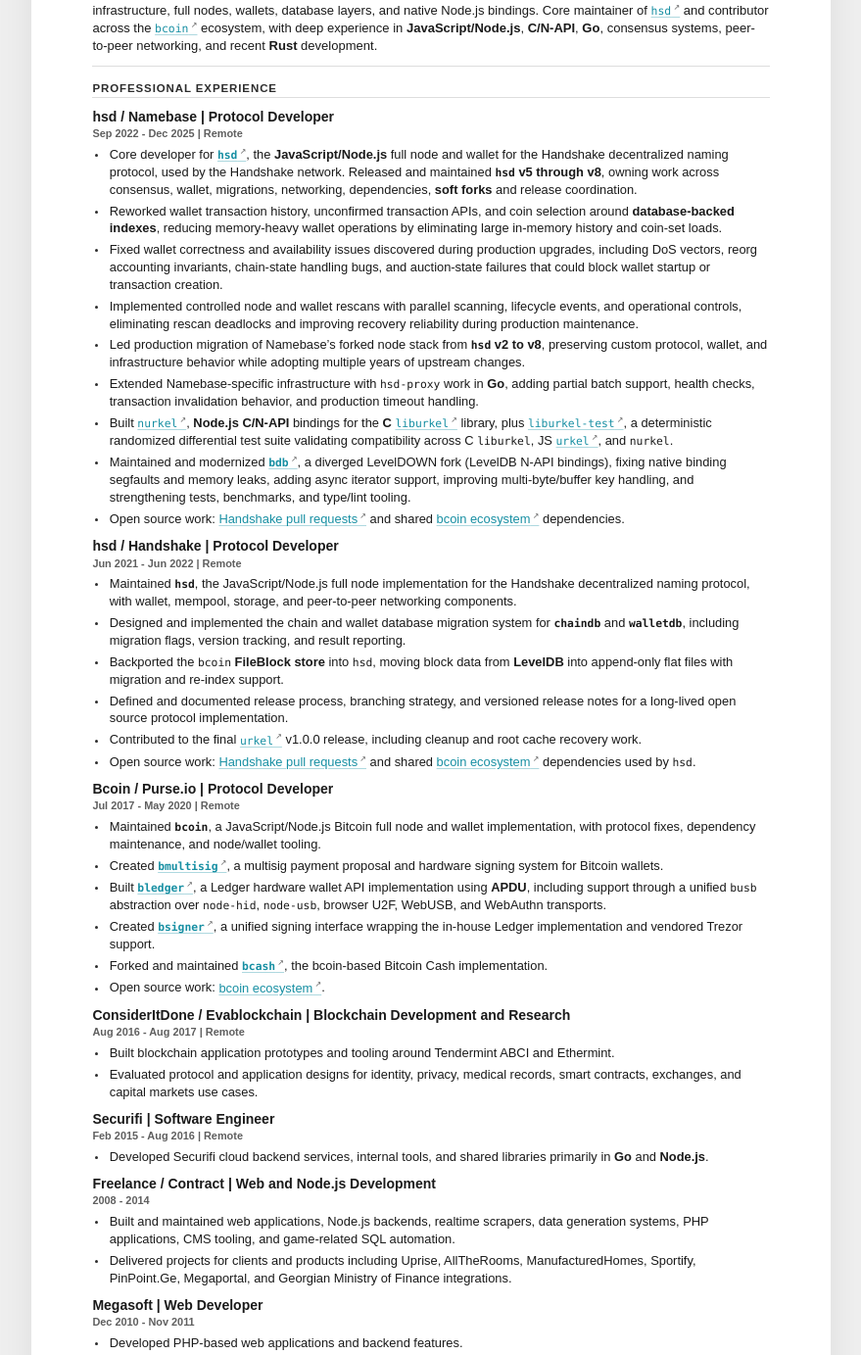
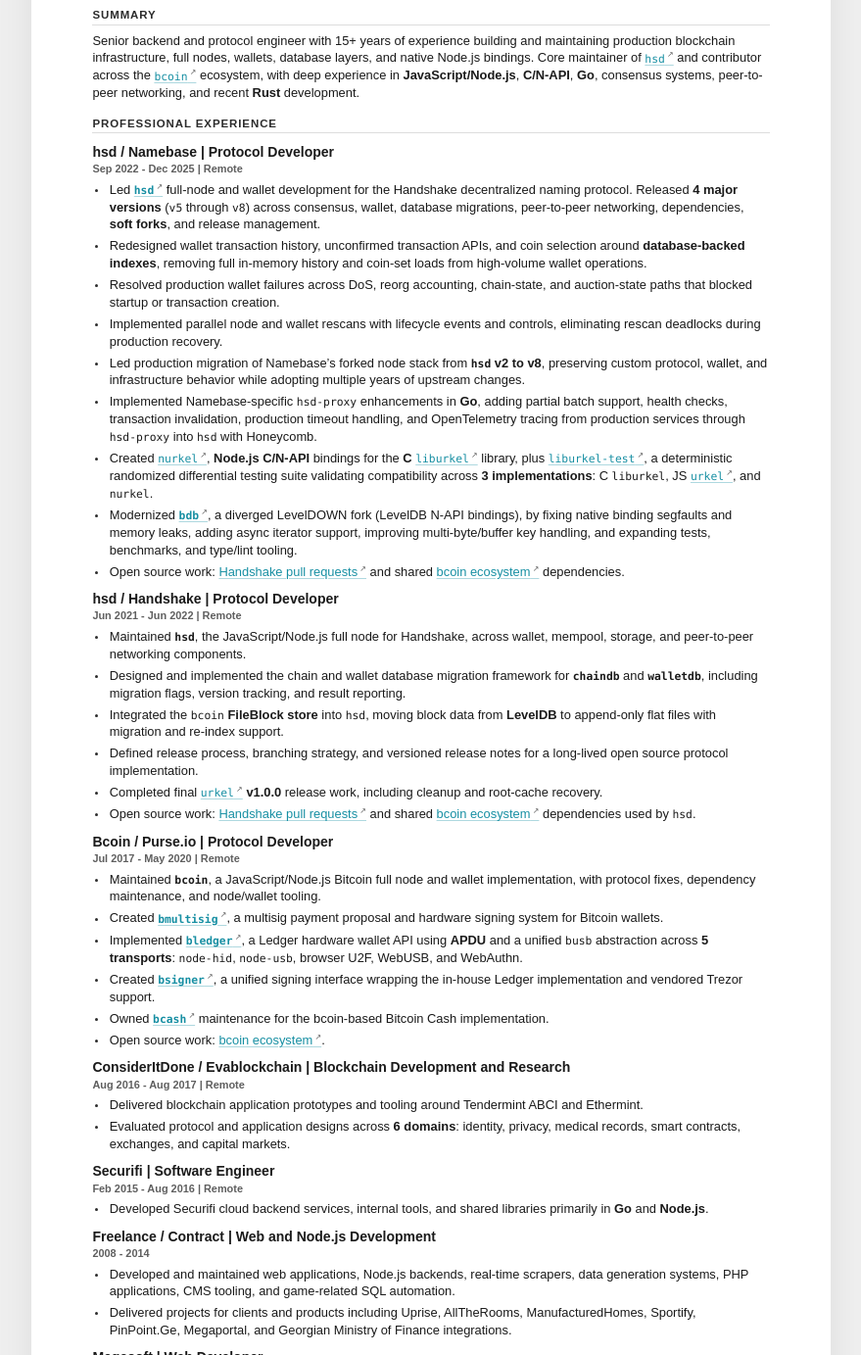
Before and after one commit to nodech/nodech.github.io, a plain HTML site: page resume.html in a window 1280 px wide. Shown: the part 150-1533 px from the top of the page at 98% size, without its empty margins (200-1079 px from the left). Drawn offline with Linux system fonts and the light colour scheme.

Commit message:
feat: update.

```diff
--- a/resume.html
+++ b/resume.html
@@ -183,7 +183,9 @@ font-size: 1.6rem;
 </head>
 <body>
 <h1 id="nodari-chkuaselidze">Nodari Chkuaselidze</h1>
-<p><a href="mailto:nodar.chkuaselidze@gmail.com" target="_blank" rel="noopener noreferrer">nodar.chkuaselidze@gmail.com</a> | <a href="https://github.com/nodech" target="_blank" rel="noopener noreferrer">github.com/nodech</a> | <a href="https://www.linkedin.com/in/nodari-chkuaselidze-95a829b1" target="_blank" rel="noopener noreferrer">linkedin.com/in/nodari-chkuaselidze-95a829b1</a></p>
+<p><a href="mailto:nodar.chkuaselidze@gmail.com" target="_blank" rel="noopener noreferrer">nodar.chkuaselidze@gmail.com</a> | <a href="https://github.com/nodech" target="_blank" rel="noopener noreferrer">github.com/nodech</a> | <a href="https://www.linkedin.com/in/nodari-chkuaselidze-95a829b1" target="_blank" rel="noopener noreferrer">linkedin.com/in/nodari-chkuaselidze-95a829b1</a>
+| Tbilisi, Georgia | Remote</p>
+<h2 id="summary">Summary</h2>
 <p>Senior backend and protocol engineer with 15+ years of experience
 building and maintaining production blockchain infrastructure, full
 nodes, wallets, database layers, and native Node.js bindings. Core
@@ -198,42 +200,42 @@ development.</p>
 Developer</h3>
 <p>Sep 2022 - Dec 2025 | Remote</p>
 <ul>
-<li>Core developer for <a href="https://github.com/handshake-org/hsd" target="_blank" rel="noopener noreferrer"><strong><code>hsd</code></strong></a>, the
-<strong>JavaScript/Node.js</strong> full node and wallet for the
-Handshake decentralized naming protocol, used by the Handshake network.
-Released and maintained <strong><code>hsd</code> v5 through v8</strong>,
-owning work across consensus, wallet, migrations, networking,
-dependencies, <strong>soft forks</strong> and release coordination.</li>
-<li>Reworked wallet transaction history, unconfirmed transaction APIs,
+<li>Led <a href="https://github.com/handshake-org/hsd" target="_blank" rel="noopener noreferrer"><strong><code>hsd</code></strong></a>
+full-node and wallet development for the Handshake decentralized naming
+protocol. Released <strong>4 major versions</strong> (<code>v5</code>
+through <code>v8</code>) across consensus, wallet, database migrations,
+peer-to-peer networking, dependencies, <strong>soft forks</strong>, and
+release management.</li>
+<li>Redesigned wallet transaction history, unconfirmed transaction APIs,
 and coin selection around <strong>database-backed indexes</strong>,
-reducing memory-heavy wallet operations by eliminating large in-memory
-history and coin-set loads.</li>
-<li>Fixed wallet correctness and availability issues discovered during
-production upgrades, including DoS vectors, reorg accounting invariants,
-chain-state handling bugs, and auction-state failures that could block
-wallet startup or transaction creation.</li>
-<li>Implemented controlled node and wallet rescans with parallel
-scanning, lifecycle events, and operational controls, eliminating rescan
-deadlocks and improving recovery reliability during production
-maintenance.</li>
+removing full in-memory history and coin-set loads from high-volume
+wallet operations.</li>
+<li>Resolved production wallet failures across DoS, reorg accounting,
+chain-state, and auction-state paths that blocked startup or transaction
+creation.</li>
+<li>Implemented parallel node and wallet rescans with lifecycle events
+and controls, eliminating rescan deadlocks during production
+recovery.</li>
 <li>Led production migration of Namebase’s forked node stack from
 <strong><code>hsd</code> v2 to v8</strong>, preserving custom protocol,
 wallet, and infrastructure behavior while adopting multiple years of
 upstream changes.</li>
-<li>Extended Namebase-specific infrastructure with
-<code>hsd-proxy</code> work in <strong>Go</strong>, adding partial batch
-support, health checks, transaction invalidation behavior, and
-production timeout handling.</li>
-<li>Built <a href="https://github.com/nodech/nurkel" target="_blank" rel="noopener noreferrer"><code>nurkel</code></a>, <strong>Node.js
+<li>Implemented Namebase-specific <code>hsd-proxy</code> enhancements in
+<strong>Go</strong>, adding partial batch support, health checks,
+transaction invalidation, production timeout handling, and OpenTelemetry
+tracing from production services through <code>hsd-proxy</code> into
+<code>hsd</code> with Honeycomb.</li>
+<li>Created <a href="https://github.com/nodech/nurkel" target="_blank" rel="noopener noreferrer"><code>nurkel</code></a>, <strong>Node.js
 C/N-API</strong> bindings for the <strong>C</strong> <a href="https://github.com/chjj/liburkel" target="_blank" rel="noopener noreferrer"><code>liburkel</code></a> library, plus <a href="https://github.com/nodech/liburkel-test" target="_blank" rel="noopener noreferrer"><code>liburkel-test</code></a>, a
-deterministic randomized differential test suite validating
-compatibility across C <code>liburkel</code>, JS <a href="https://github.com/handshake-org/urkel" target="_blank" rel="noopener noreferrer"><code>urkel</code></a>, and
+deterministic randomized differential testing suite validating
+compatibility across <strong>3 implementations</strong>: C
+<code>liburkel</code>, JS <a href="https://github.com/handshake-org/urkel" target="_blank" rel="noopener noreferrer"><code>urkel</code></a>, and
 <code>nurkel</code>.</li>
-<li>Maintained and modernized <a href="https://github.com/bcoin-org/bdb" target="_blank" rel="noopener noreferrer"><strong><code>bdb</code></strong></a>, a
-diverged LevelDOWN fork (LevelDB N-API bindings), fixing native binding
-segfaults and memory leaks, adding async iterator support, improving
-multi-byte/buffer key handling, and strengthening tests, benchmarks, and
-type/lint tooling.</li>
+<li>Modernized <a href="https://github.com/bcoin-org/bdb" target="_blank" rel="noopener noreferrer"><strong><code>bdb</code></strong></a>, a
+diverged LevelDOWN fork (LevelDB N-API bindings), by fixing native
+binding segfaults and memory leaks, adding async iterator support,
+improving multi-byte/buffer key handling, and expanding tests,
+benchmarks, and type/lint tooling.</li>
 <li>Open source work: <a href="https://github.com/search?q=author%3Anodech+org%3Ahandshake-org&amp;type=pullrequests" target="_blank" rel="noopener noreferrer">Handshake pull requests</a>
 and shared <a href="https://github.com/search?q=author%3Anodech+org%3Abcoin-org&amp;type=pullrequests" target="_blank" rel="noopener noreferrer">bcoin ecosystem</a>
 dependencies.</li>
@@ -243,21 +245,20 @@ Developer</h3>
 <p>Jun 2021 - Jun 2022 | Remote</p>
 <ul>
 <li>Maintained <strong><code>hsd</code></strong>, the JavaScript/Node.js
-full node implementation for the Handshake decentralized naming
-protocol, with wallet, mempool, storage, and peer-to-peer networking
-components.</li>
+full node for Handshake, across wallet, mempool, storage, and
+peer-to-peer networking components.</li>
 <li>Designed and implemented the chain and wallet database migration
-system for <strong><code>chaindb</code></strong> and
+framework for <strong><code>chaindb</code></strong> and
 <strong><code>walletdb</code></strong>, including migration flags,
 version tracking, and result reporting.</li>
-<li>Backported the <code>bcoin</code> <strong>FileBlock store</strong>
+<li>Integrated the <code>bcoin</code> <strong>FileBlock store</strong>
 into <code>hsd</code>, moving block data from <strong>LevelDB</strong>
-into append-only flat files with migration and re-index support.</li>
-<li>Defined and documented release process, branching strategy, and
-versioned release notes for a long-lived open source protocol
-implementation.</li>
-<li>Contributed to the final <a href="https://github.com/handshake-org/urkel" target="_blank" rel="noopener noreferrer"><code>urkel</code></a> v1.0.0 release,
-including cleanup and root cache recovery work.</li>
+to append-only flat files with migration and re-index support.</li>
+<li>Defined release process, branching strategy, and versioned release
+notes for a long-lived open source protocol implementation.</li>
+<li>Completed final <a href="https://github.com/handshake-org/urkel" target="_blank" rel="noopener noreferrer"><code>urkel</code></a>
+<strong>v1.0.0</strong> release work, including cleanup and root-cache
+recovery.</li>
 <li>Open source work: <a href="https://github.com/search?q=author%3Anodech+org%3Ahandshake-org&amp;type=pullrequests" target="_blank" rel="noopener noreferrer">Handshake pull requests</a>
 and shared <a href="https://github.com/search?q=author%3Anodech+org%3Abcoin-org&amp;type=pullrequests" target="_blank" rel="noopener noreferrer">bcoin ecosystem</a>
 dependencies used by <code>hsd</code>.</li>
@@ -272,27 +273,27 @@ dependency maintenance, and node/wallet tooling.</li>
 <li>Created <a href="https://github.com/bcoin-org/bmultisig" target="_blank" rel="noopener noreferrer"><strong><code>bmultisig</code></strong></a>, a
 multisig payment proposal and hardware signing system for Bitcoin
 wallets.</li>
-<li>Built <a href="https://github.com/bcoin-org/bledger" target="_blank" rel="noopener noreferrer"><strong><code>bledger</code></strong></a>, a
-Ledger hardware wallet API implementation using <strong>APDU</strong>,
-including support through a unified <code>busb</code> abstraction over
+<li>Implemented <a href="https://github.com/bcoin-org/bledger" target="_blank" rel="noopener noreferrer"><strong><code>bledger</code></strong></a>, a
+Ledger hardware wallet API using <strong>APDU</strong> and a unified
+<code>busb</code> abstraction across <strong>5 transports</strong>:
 <code>node-hid</code>, <code>node-usb</code>, browser U2F, WebUSB, and
-WebAuthn transports.</li>
+WebAuthn.</li>
 <li>Created <a href="https://github.com/bcoin-org/bsigner" target="_blank" rel="noopener noreferrer"><strong><code>bsigner</code></strong></a>, a
 unified signing interface wrapping the in-house Ledger implementation
 and vendored Trezor support.</li>
-<li>Forked and maintained <a href="https://github.com/bcoin-org/bcash" target="_blank" rel="noopener noreferrer"><strong><code>bcash</code></strong></a>, the
-bcoin-based Bitcoin Cash implementation.</li>
+<li>Owned <a href="https://github.com/bcoin-org/bcash" target="_blank" rel="noopener noreferrer"><strong><code>bcash</code></strong></a>
+maintenance for the bcoin-based Bitcoin Cash implementation.</li>
 <li>Open source work: <a href="https://github.com/search?q=author%3Anodech+org%3Abcoin-org&amp;type=pullrequests" target="_blank" rel="noopener noreferrer">bcoin ecosystem</a>.</li>
 </ul>
 <h3 id="consideritdone-evablockchain-blockchain-development-and-research">ConsiderItDone
 / Evablockchain | Blockchain Development and Research</h3>
 <p>Aug 2016 - Aug 2017 | Remote</p>
 <ul>
-<li>Built blockchain application prototypes and tooling around
+<li>Delivered blockchain application prototypes and tooling around
 Tendermint ABCI and Ethermint.</li>
-<li>Evaluated protocol and application designs for identity, privacy,
-medical records, smart contracts, exchanges, and capital markets use
-cases.</li>
+<li>Evaluated protocol and application designs across <strong>6
+domains</strong>: identity, privacy, medical records, smart contracts,
+exchanges, and capital markets.</li>
 </ul>
 <h3 id="securifi-software-engineer">Securifi | Software Engineer</h3>
 <p>Feb 2015 - Aug 2016 | Remote</p>
@@ -305,9 +306,9 @@ shared libraries primarily in <strong>Go</strong> and
 Contract | Web and Node.js Development</h3>
 <p>2008 - 2014</p>
 <ul>
-<li>Built and maintained web applications, Node.js backends, realtime
-scrapers, data generation systems, PHP applications, CMS tooling, and
-game-related SQL automation.</li>
+<li>Developed and maintained web applications, Node.js backends,
+real-time scrapers, data generation systems, PHP applications, CMS
+tooling, and game-related SQL automation.</li>
 <li>Delivered projects for clients and products including Uprise,
 AllTheRooms, ManufacturedHomes, Sportify, PinPoint.Ge, Megaportal, and
 Georgian Ministry of Finance integrations.</li>
@@ -315,16 +316,21 @@ Georgian Ministry of Finance integrations.</li>
 <h3 id="megasoft-web-developer">Megasoft | Web Developer</h3>
 <p>Dec 2010 - Nov 2011</p>
 <ul>
-<li>Developed PHP-based web applications and backend features.</li>
+<li>Developed PHP web applications and backend features for internal and
+client-facing systems.</li>
 </ul>
-<h2 id="technical-skills">Technical Skills</h2>
+<h2 id="skills">Skills</h2>
 <p>Languages: JavaScript, Node.js, C, Go, Rust, SQL</p>
 <p>Systems: Bitcoin, Handshake, blockchain infrastructure, consensus
-systems, peer-to-peer networking, wallets</p>
-<p>Storage and Infrastructure: LevelDB, Postgres, native bindings,
-C/N-API, Git, CI</p>
+systems, peer-to-peer networking, wallets, mempool, full nodes, Linux,
+TCP/IP</p>
+<p>Storage and Infrastructure: LevelDB, PostgreSQL, database migrations,
+indexing, native bindings, C/N-API, Git, CI/CD</p>
+<p>Engineering Practices: release management, production maintenance,
+unit testing, integration testing, differential testing, benchmarking,
+type/lint tooling, project management, problem solving</p>
 <h2 id="education">Education</h2>
-<p>B.S. Computer Science | Tbilisi State University | 2010 - 2015
-Tbilisi, Georgia</p>
+<p>Bachelor of Science (B.S.), Computer Science | Tbilisi State
+University | 2010 - 2015 Tbilisi, Georgia</p>
 </body>
 </html>
```
